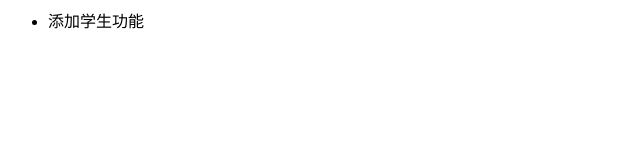
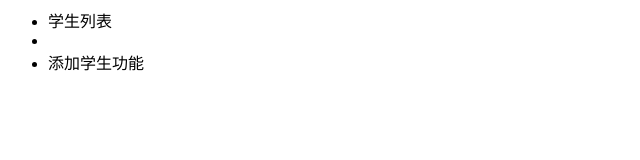
Before and after one commit to 7859186/Student, a plain HTML site: page index.html in a window 1280 px wide. Shown: the whole page, without its empty margins (0-640 px from the left). Drawn offline with Linux system fonts and the light colour scheme.

Commit message:
学生列表功能开发完毕

```diff
--- a/index.html
+++ b/index.html
@@ -6,7 +6,8 @@
 <body>
 
 <ul>
-    <li>添加学生功能</li>
+	<li>学生列表<li>
+	<li>添加学生功能</li>
     </ul>
 </body>
 </html>
```
